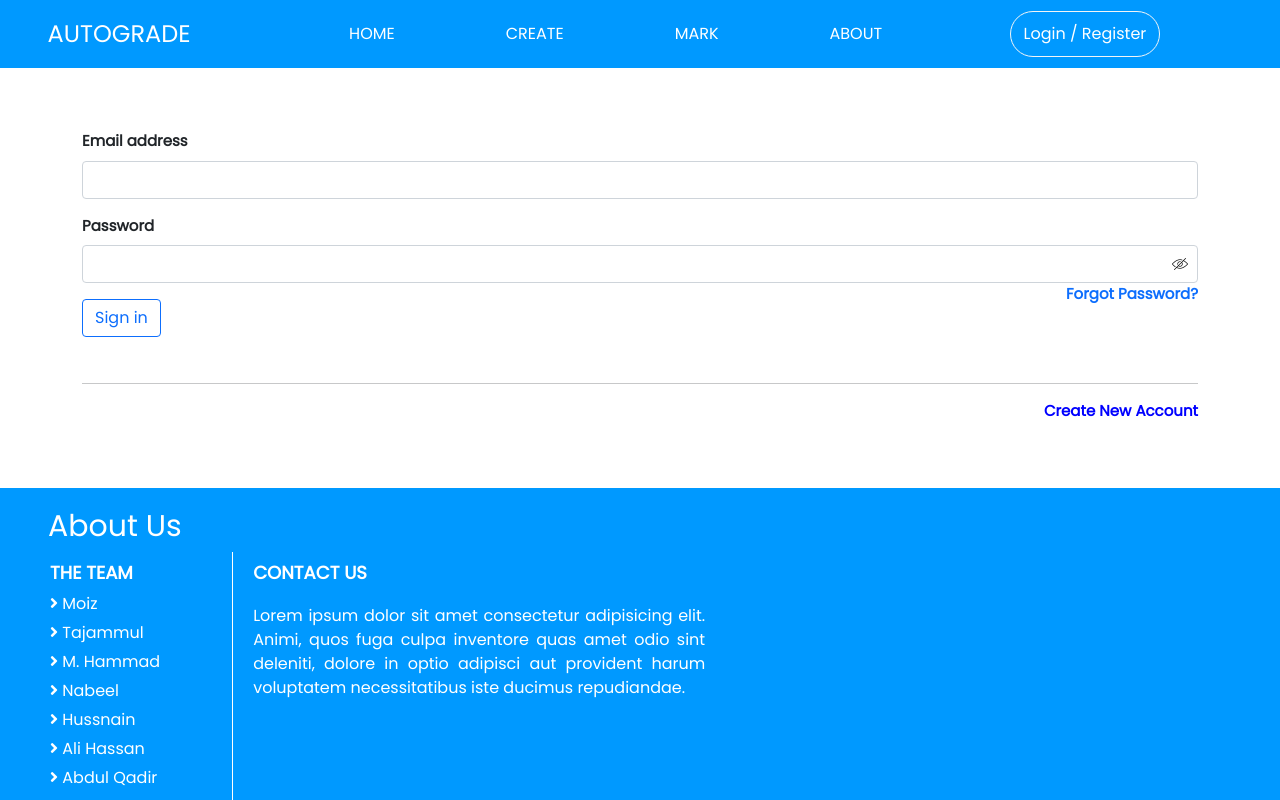
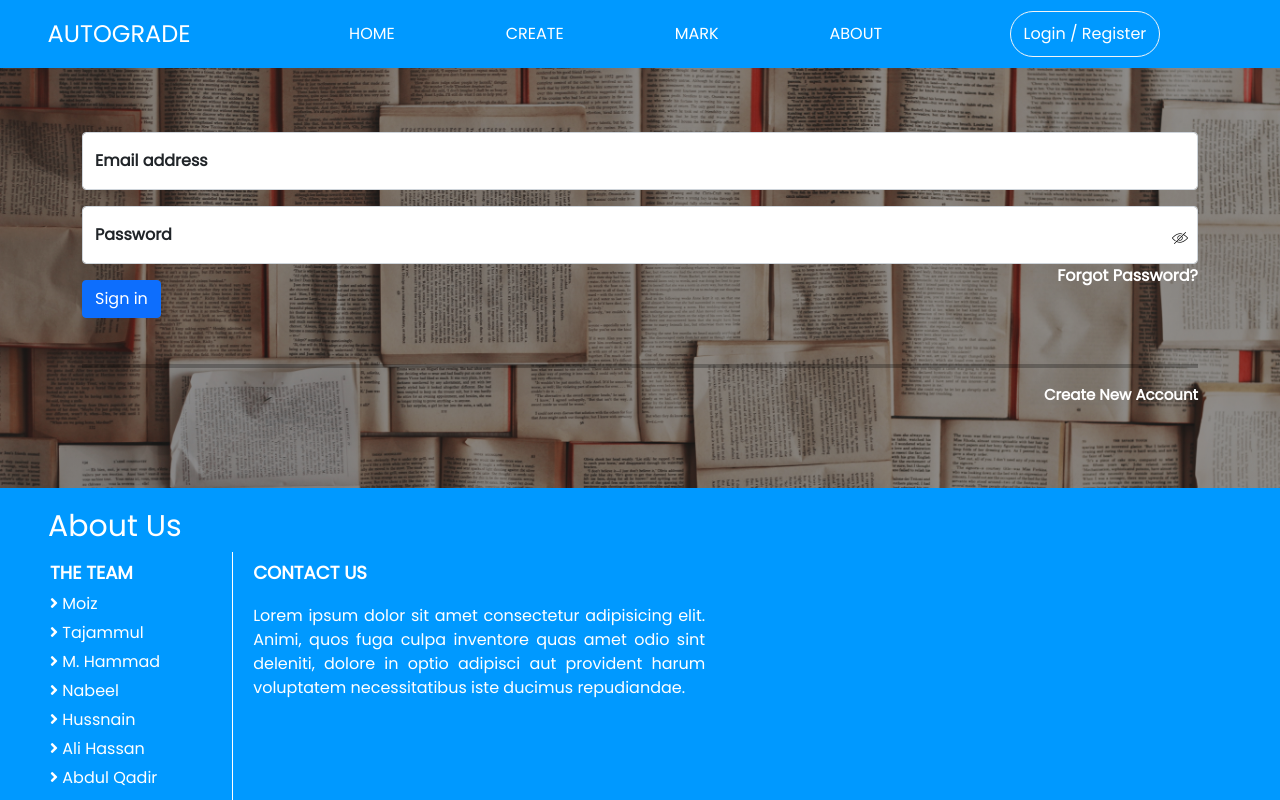
Before and after one commit to SE-19/autograding-of-cs-courses, a Flask app: page /login_register in a window 1280 px wide. Run offline with Flask 2, Linux system fonts and the light colour scheme; some libraries are stand-ins or nearby versions.

Commit message:
Fixed Conflits

```diff
--- a/static/css/create_assignment.css
+++ b/static/css/create_assignment.css
@@ -1,7 +1,10 @@
 @import url('https://fonts.googleapis.com/css?family=Poppins &display=swap');
 body {
     font-family: 'Poppins';
-    background-image: linear-gradient(to right, #7b4397, #dc2430);
+    background-image: linear-gradient(rgba(0, 0, 0, 0.4), rgba(0, 0, 0, 0.4)), url("/static/images/bg.jpg");
+    background-position: center;
+    background-size:cover;
+    background-attachment: fixed;
 }
 .shadow-box {
     padding: 2rem;
--- a/static/css/login_register.css
+++ b/static/css/login_register.css
@@ -3,47 +3,21 @@
   padding: 0%;
 }
 
-.navbar-nav li {
-  padding: 0 25px;
-  align-self: center;
-  justify-self: right;
+#signinsection {
+  margin-top: 2rem;
 }
-
-.navbar-nav li a {
-  color: white !important;
-  font-size: 14px;
-  font-weight: 600;
+/* .form-box{
+    width: 380px;
+    height: 480px;
+    position: relative;
+    margin: 6% auto;
+    padding: 0.2rem;
+    background-color: lightgray;
+} */
+body {
+  background-image: linear-gradient(rgba(0, 0, 0, 0.4), rgba(0, 0, 0, 0.4)),
+    url("/static/images/bg.jpg");
+  background-position: center;
+  background-size: cover;
+  background-attachment: fixed;
 }
-
-.navbar-brand {
-  color: white !important;
-}
-
-.navbar {
-  /* background-image: linear-gradient(to right, #4facfe 0%, #00f2fe 100%);
-    background-image: linear-gradient(135deg, #667eea 0%, #764ba2 100%); */
-  /* background-image: linear-gradient(to right, #434343 0%, black 100%); */
-  background-color: black;
-}
-
-@media only screen and (max-width: 991px) {
-  .navbar-brand {
-    margin-left: 25px;
-  }
-}
-
-.navbar-toggler {
-  outline: none !important;
-  border: none;
-}
-
-@media only screen and (max-width: 360px) {
-  #dmsheading {
-    text-align: center;
-  }
-}
-
-footer ul li a {
-  color: white;
-  font-weight: 700;
-}
--- a/templates/base.html
+++ b/templates/base.html
@@ -13,7 +13,7 @@
     />
 
     <link rel="stylesheet" href="/static/css/base.css" />
-    <title>Auto Grading</title>
+    <title>{% block title %}{% endblock %}</title>
   </head>
   <body>
     <!-- Navigation bar -->
@@ -43,7 +43,6 @@
     </header>
     <!-- MAIN CONTENT WILL GO HERE -->
     {% block content %} {% endblock %}
-
     <!-- Footer here -->
     <footer>
       <div class="footer-main">
--- a/templates/index.html
+++ b/templates/index.html
@@ -1,4 +1,5 @@
 {% extends "base.html" %}
+{% block title %}Autograde | Homepage{% endblock %}
 {% block content %}
     <link href="https://cdn.jsdelivr.net/npm/bootstrap@5.1.0/dist/css/bootstrap.min.css" rel="stylesheet" integrity="sha384-KyZXEAg3QhqLMpG8r+8fhAXLRk2vvoC2f3B09zVXn8CA5QIVfZOJ3BCsw2P0p/We" crossorigin="anonymous">
     <script src="https://cdn.jsdelivr.net/npm/bootstrap@5.1.0/dist/js/bootstrap.bundle.min.js" integrity="sha384-U1DAWAznBHeqEIlVSCgzq+c9gqGAJn5c/t99JyeKa9xxaYpSvHU5awsuZVVFIhvj" crossorigin="anonymous"></script>
--- a/templates/logreg.html
+++ b/templates/logreg.html
@@ -1,100 +1,92 @@
 {% extends "base.html" %}
-<!-- ------------------------------------------- Sign In Section----------------------------------------------------- -->
+{% block title %}Autograde | Login & Registration
+{% endblock %}
 {% block content %}
-<link href="https://cdn.jsdelivr.net/npm/bootstrap@5.1.0/dist/css/bootstrap.min.css" rel="stylesheet"
-    integrity="sha384-KyZXEAg3QhqLMpG8r+8fhAXLRk2vvoC2f3B09zVXn8CA5QIVfZOJ3BCsw2P0p/We" crossorigin="anonymous">
+    <link href="https://cdn.jsdelivr.net/npm/bootstrap@5.1.0/dist/css/bootstrap.min.css" rel="stylesheet" integrity="sha384-KyZXEAg3QhqLMpG8r+8fhAXLRk2vvoC2f3B09zVXn8CA5QIVfZOJ3BCsw2P0p/We" crossorigin="anonymous">
 
 
-<script src="https://cdn.jsdelivr.net/npm/bootstrap@5.1.0/dist/js/bootstrap.bundle.min.js"
-    integrity="sha384-U1DAWAznBHeqEIlVSCgzq+c9gqGAJn5c/t99JyeKa9xxaYpSvHU5awsuZVVFIhvj" crossorigin="anonymous">
-    </script>
+    <script src="https://cdn.jsdelivr.net/npm/bootstrap@5.1.0/dist/js/bootstrap.bundle.min.js" integrity="sha384-U1DAWAznBHeqEIlVSCgzq+c9gqGAJn5c/t99JyeKa9xxaYpSvHU5awsuZVVFIhvj" crossorigin="anonymous"></script>
 
     <link rel="preconnect" href="https://fonts.googleapis.com">
     <link rel="preconnect" href="https://fonts.gstatic.com" crossorigin>
     <link href="https://fonts.googleapis.com/css2?family=Roboto:wght@100&display=swap" rel="stylesheet">
     <script src="https://ajax.googleapis.com/ajax/libs/jquery/3.6.0/jquery.min.js"></script>
-<link rel="stylesheet" href="/static/css/login_register.css" />
-<div class="container" id="signinsection" style="margin-top: 30px; font-size: 15px;">
-
+    <link rel="stylesheet" href="/static/css/login_register.css"/>
+    <div class="seksi-background">
+        <div class="form-box">
+            <div class="container" id="signinsection">
                 <form action="" method="post">
-            <div class="mb-3">
-                <label for="username" class="form-label" style="font-weight: bolder;">Email address </label>
-                <input type="email" class="form-control" id="username" name="username" aria-describedby="emailHelp" required>
+                    <div class="mb-3 form-floating">
+                        <input type="email" class="form-control" id="username" autocomplete="off" name="username" placeholder="Email Address" aria-describedby="emailHelp" required>
+                        <label for="username" class="form-label" style="font-weight: bolder;">Email address
+                        </label>
                     </div>
-            <div class="mb-3">
+                    <div class="mb-3 form-floating">
+                        <input id="pf" name="pf" type="password" class="form-control" placeholder="Password" required autocomplete="off">
                         <label for="pf" class="form-label" style="font-weight: bolder;">Password</label>
-                <input id="pf" name="pf" type="password" class="form-control" required>
-                <img id="showpass" onclick="visiblesignin(event)"
-                    style="float: right; margin-top: -27px;margin-right: 10px;" src="/static/images/visibility.png" alt="">
-                <img id="hidepass" onclick="visiblesignin(event)"
-                    style="float: right; margin-top: -27px;margin-right: 10px; display: none;"
-                    src="/static/images/visibility (1).png" alt="">
-                <a href="" style="text-decoration: none;float:right !important; font-weight: bolder;">Forgot
+                        <img id="showpass" onclick="visiblesignin(event)" style="float: right; margin-top: -34px;margin-right: 10px;cursor:pointer;" src="/static/images/visibility.png" alt="">
+                        <img id="hidepass" onclick="visiblesignin(event)" style="float: right; margin-top: -34px;margin-right: 10px; display: none;cursor:pointer;" src="/static/images/visibility (1).png" alt="">
+                        <a href="" style="text-decoration: none;float:right !important; font-weight: bolder;color: white;">Forgot
                                                                     Password?</a>
                     </div>
-            <button type="submit" class="btn btn-outline-primary">Sign in</button>
+                    <button type="submit" class="btn btn-primary">Sign in</button>
                 </form>
+            </div>
         </div>
 
         <!-- ------------------------------------------- Registration Section----------------------------------------------------- -->
 
         <div class="container" id="registerationsection" style="margin-top: 30px; font-size: 15px; display: none;">
             <form class="row g-3" action="" method="post">
-            <div class="col-md-4">
+                <div class="col-md-4 form-floating">
+                    <input type="text" class="form-control" id="fname" name="fname" required autocomplete="off" placeholder="First name">
                     <label for="fname" class="form-label" style="font-weight: bolder;">First name</label>
-                <input type="text" class="form-control" id="fname" name="fname" required>
                 </div>
-            <div class="col-md-4">
+                <div class="col-md-4 form-floating">
+                    <input type="text" class="form-control" id="lname" name="lname" required autocomplete="off" placeholder="Last name">
                     <label for="lname" class="form-label" style="font-weight: bolder;">Last name</label>
-                <input type="text" class="form-control" id="lname" name="lname" required>
                 </div>
-            <div class="col-md-4">
-                <label for="gender" class="form-label" style="font-weight: bolder;">Gender</label>
-                <select class="form-select" aria-label="Default select example" id="gender" name="gender" required>
-                    <option selected></option>
+                <div class="col-md-4 form-floating">
+                    <select class="form-select" aria-label="Default select example" id="gender" placeholder="gender" required>
+                        <option selected>Select from menu</option>
                         <option value="1">Male</option>
                         <option value="2">Female</option>
-                    <option value="3">Other</option>
                     </select>
+                    <label for="gender" class="form-label" style="font-weight: bolder;">Gender</label>
                 </div>
-            <div class="col-md-4">
-                <label for="email" class="form-label" style="font-weight: bolder;">Email
-                    address</label>
-                <input type="email" class="form-control" id="email" aria-describedby="emailHelp" name="email" required>
-                <div id="emailHelp" class="form-text" style="font-weight: 600;">Email must be correct. It serves as your username and makes account recovery possible.</div>
+                <div class="col-md-4 form-floating">
+                    <input type="email" class="form-control" id="email" aria-describedby="emailHelp" name="email" required autocomplete="off" placeholder="Email">
+                    <label for="email" class="form-label" style="font-weight: bolder;">Email address</label>
+                    <div id="emailHelp" class="form-text text-white" style="font-weight: 600;">Email must be correct. It serves as your username and makes account recovery possible.</div>
                 </div>
-            <div class="col-md-4">
+                <div class="col-md-4 form-floating">
+                    <input type="text" class="form-control" id="cnic" name="cnic" required autocomplete="off" placeholder="CNIC">
                     <label for="cnic" class="form-label" style="font-weight: bolder;">CNIC</label>
-                <input type="text" class="form-control" id="cnic" name="cnic" required>
                 </div>
-            <div class="col-md-4">
+                <div class="col-md-4 form-floating">
+                    <input type="password" class="form-control" id="pass" name="pass" required autocomplete="off" placeholder="Password">
                     <label for="pass" class="form-label" style="font-weight: bolder;">Password</label>
-                <input type="password" class="form-control" id="pass" name="pass" required>
-                <img id="showpass1" onclick="visiblesignup1(event)"
-                    style="float: right; margin-top: -27px;margin-right: 10px;" src="/static/images/visibility.png" alt="">
-                <img id="hidepass1" onclick="visiblesignup1(event)"
-                    style="float: right; margin-top: -27px;margin-right: 10px; display: none;"
-                    src="/static/images/visibility (1).png" alt="">
+                    <img id="showpass1" onclick="visiblesignup1(event)" style="float: right; margin-top: -34px;margin-right: 10px;" src="/static/images/visibility.png" alt="">
+                    <img id="hidepass1" onclick="visiblesignup1(event)" style="float: right; margin-top: -34px;margin-right: 10px; display: none;" src="/static/images/visibility (1).png" alt="">
                 </div>
-            <div class="col-md-4">
+                <div class="col-md-4 form-floating">
+                    <input type="text" class="form-control" id="contact" name="contact" required autocomplete="off" placeholder="Contact">
                     <label for="contact" class="form-label" style="font-weight: bolder;">Contact</label>
-                <input type="text" class="form-control" id="contact" name="contact" required>
                 </div>
-            <div class="col-md-4">
+                <div class="col-md-4 form-floating">
+                    <input type="text" class="form-control" id="institue" name="institue" required autocomplete="off" placeholder="Institution">
                     <label for="institue" style="font-weight: bolder; margin-bottom: 8px;">Institution</label>
-                <input type="text" class="form-control" id="institue" name="institue" required>
                 </div>
-            <div class="col-md-4">
-                <label for="role" class="form-label" style="font-weight: bolder;">Role</label>
+                <div class="col-md-4 form-floating">
                     <select class="form-select" aria-label="Default select example" id="role" name="role" required>
-                    <option selected></option>
+                        <option selected>Select form menu</option>
                         <option value="1">Teacher</option>
                         <option value="2">Teaching Assistant</option>
-                    <option value="3">Student</option>
                     </select>
+                    <label for="role" class="form-label" style="font-weight: bolder;">Role</label>
                 </div>
                 <div class="col-12">
-                <button   class="btn btn-primary" type="submit">Register</button>
+                    <button class="btn btn-primary" type="submit">Register</button>
                 </div>
             </form>
         </div>
@@ -103,11 +95,11 @@
         <div class="container" style="margin-top: 30px; font-size: 15px;font-weight: bolder;font-size: 15px;">
             <div class="row">
                 <div class="col-md-12">
-                <hr>
+                    <hr style="border:2px solid black;">
                 </div>
                 <div class="col-md-12">
-                <p onclick="logorreg(event)" id="loginorregister"
-                    style="text-decoration: none; float: right; color:blue; font-weight: bolder;">Create New Account</p>
+                    <p onclick="logorreg(event)" id="loginorregister" style="text-decoration: none; float: right; font-weight: bolder;cursor:pointer;color: white;">Create New Account</p>
+                </div>
             </div>
         </div>
     </div>
@@ -120,8 +112,7 @@
                 e.target.style.display = "none";
                 document.getElementById("hidepass").style.display = "block";
                 x.type = "text";
-            }
-            else if (e.target.id == "hidepass") {
+            } else if (e.target.id == "hidepass") {
                 e.target.style.display = "none";
                 document.getElementById("showpass").style.display = "block";
                 x.type = "password";
@@ -136,8 +127,7 @@
                 e.target.style.display = "none";
                 document.getElementById("hidepass1").style.display = "block";
                 x.type = "text";
-            }
-            else if (e.target.id == "hidepass1") {
+            } else if (e.target.id == "hidepass1") {
                 e.target.style.display = "none";
                 document.getElementById("showpass1").style.display = "block";
                 x.type = "password";
@@ -151,8 +141,7 @@
                 e.target.innerHTML = "Already have an account? Log In";
                 document.getElementById("signinsection").style.display = "none";
                 document.getElementById("registerationsection").style.display = "block";
-            }
-            else if (e.target.innerHTML == "Already have an account? Log In") {
+            } else if (e.target.innerHTML == "Already have an account? Log In") {
                 e.target.innerHTML = "Create New Account";
                 document.getElementById("registerationsection").style.display = "none";
                 document.getElementById("signinsection").style.display = "block";
--- a/templates/mark_assignment.html
+++ b/templates/mark_assignment.html
@@ -1,4 +1,5 @@
 {% extends "base.html" %}
+{% block title %}Autograde | Mark Assignment{% endblock %}
 {% block content %}
     <link rel="stylesheet" href="{{url_for('static',filename='css/mark_assignment.css')}}">
     <link rel="stylesheet" href="https://pro.fontawesome.com/releases/v5.10.0/css/all.css">
```
Also changed, not shown: templates/create_assignment.html (+4 -3 lines), static/images/bg.jpg (added). Lines whose indentation alone changed are shown as unchanged.
